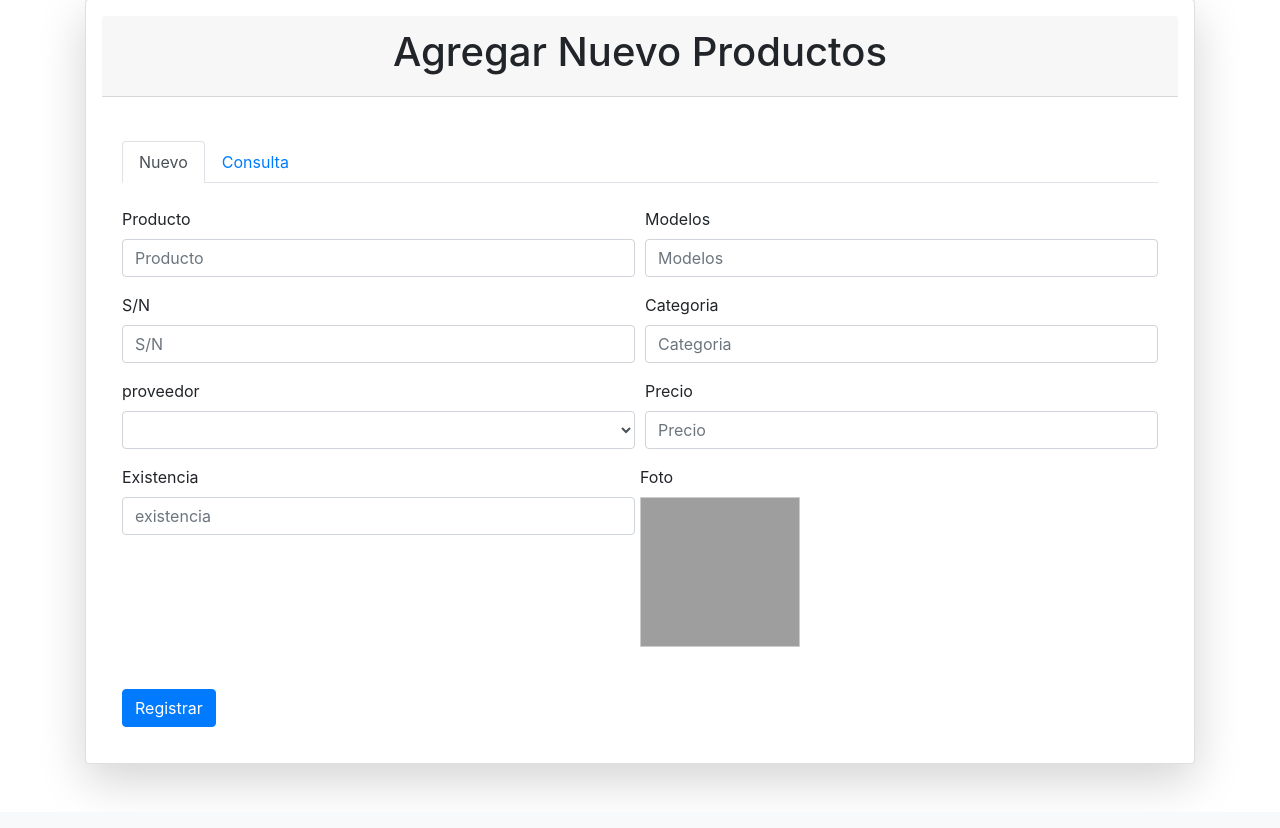
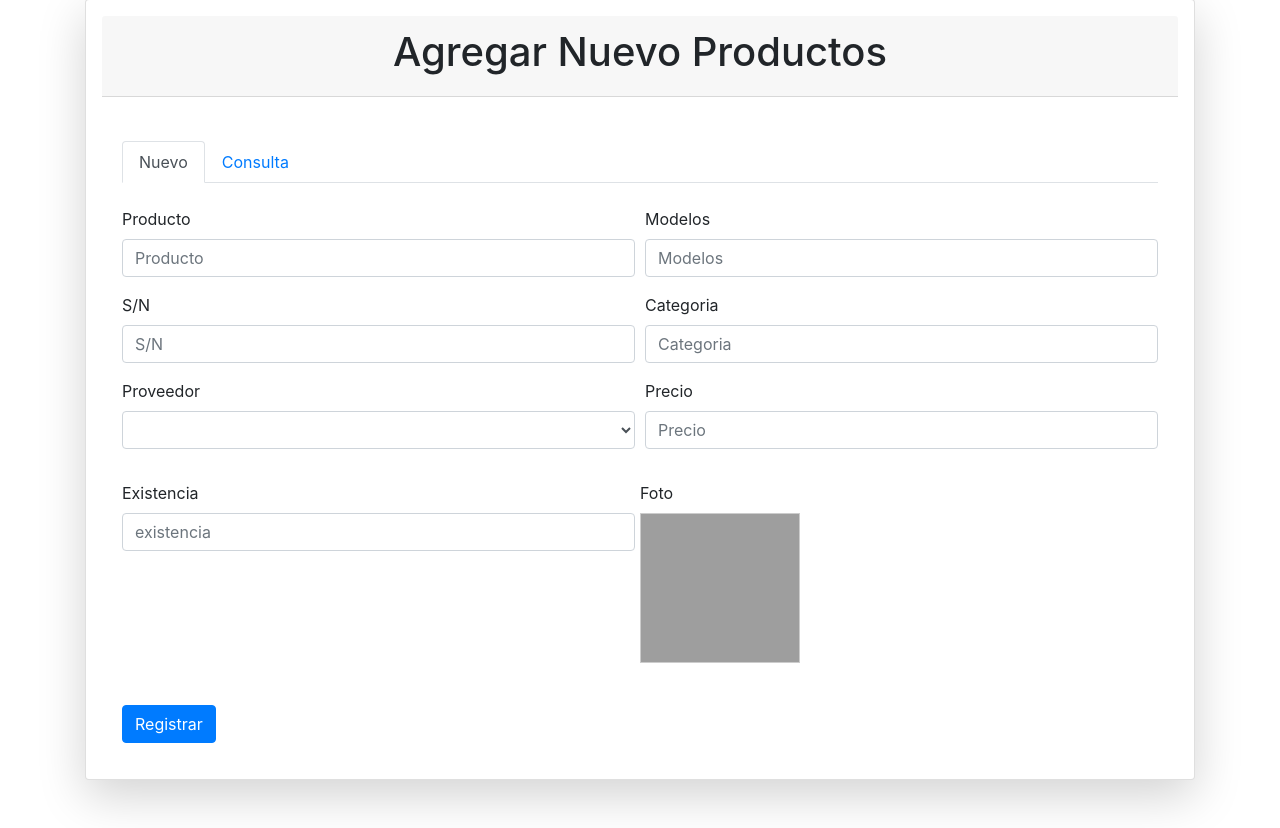
Before and after one commit to garbf1996/Sistema_v1.0, a PHP site: page /registro_producto.php in a window 1280 px wide. Shown: the part 87-915 px from the top of the page. Before the commit the page ends 873 px from the top, so only its background shows below. Run offline with PHP 8.4, Linux system fonts and the light colour scheme; a user stored in the database is signed in; data that the repository does not hold is empty; grey boxes are pictures that could not be loaded.

Commit message:
21/4/2022

```diff
--- a/registro_producto.php
+++ b/registro_producto.php
@@ -134,19 +134,23 @@ include "conexion.php";
              $resultado_proveedor = mysqli_num_rows($query_proveedor);
              mysqli_close($conection);
             ?>
-                 <label for="proveedor">proveedor</label>
-                 <select name="proveedor" id="proveedor" class="form-control">
+
+             <div class="form-group ">
+                <label for="proveedor"> Proveedor</label>
+                <select id="proveedor" class="form-control rol opction" name="proveedor">
              <?php
-                if($resultado_proveedor > 0){
-                  while($proveedor = mysqli_fetch_array($query_proveedor) ){
+             if($resultado_proveedor > 0)
+             {
+             while($proveedor = mysqli_fetch_array($query_proveedor)){
             ?>
-                     <option value="<?php echo $proveedor['idproveedor']?>"><?php echo $proveedor['proveedor']?><option>
-
+              <option value="<?php echo $proveedor['idproveedor']?>"><?php echo $proveedor['proveedor']?>
+              <option>
             <?php
              }
                }
              ?>
                 </select>
+            </div>
             </div>
 
               <div class="form-group col-md-6">
```
Also changed, not shown: img/uploads/img_36ff8eab247934e22da9dd9f24c6c3cd.jpg (added), img/uploads/img_905d41ab46baf5c4fb6fc5235a50704e.jpg (added). Lines whose indentation alone changed are shown as unchanged.
